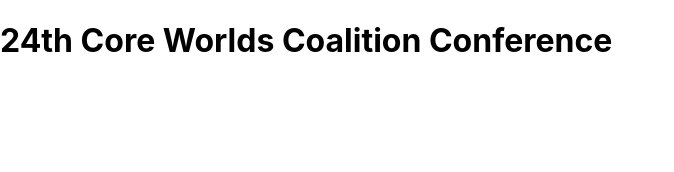
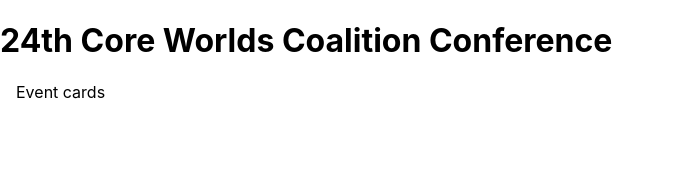
Before and after one commit to YuriyPilipenkoKH/my-react-app, a React (Create React App) app: page / in a window 1280 px wide. Shown: the top 172 px of the page, without its empty margins (0-674 px from the left). Built offline with nearby package versions, Linux system fonts and the light colour scheme.

Commit message:
styles didnt come

```diff
--- a/src/components/App.jsx
+++ b/src/components/App.jsx
@@ -1,12 +1,12 @@
 import { PageTitle } from './PageTitle/PageTitle';
-// import { EventBoard } from '/EventBoard/EventBoard';
-import upcomingEvents from '../upcoming-events.json';
+import { EventBoard } from './EventBoard/EventBoard';
+// import upcomingEvents from '../upcoming-events.json';
 
 export const App = () => {
   return (
     <>
       <PageTitle text="24th Core Worlds Coalition Conference" />
-      {/* <EventBoard events={upcomingEvents} /> */}
+      <EventBoard  />
     </>
   );
 };
--- /dev/null
+++ b/src/components/EventBoard/EventBoard.jsx
@@ -0,0 +1,5 @@
+import css from './EventBoard.module.css'
+
+export const EventBoard = () => {
+    return <div className={css.eventBoard}>Event cards</div>
+}
--- /dev/null
+++ b/src/components/EventBoard/EventBoard.module.css
@@ -0,0 +1,8 @@
+
+
+.eventBoard {
+    display: grid;
+    grid-template-columns: repeat(auto-fit, minmax(240px,auto));
+    gap: 24px;
+    padding: 0 16px;
+}
```
Also changed, not shown: src/components/PageTitle/PageTitle.jsx (line endings or trailing spaces).
